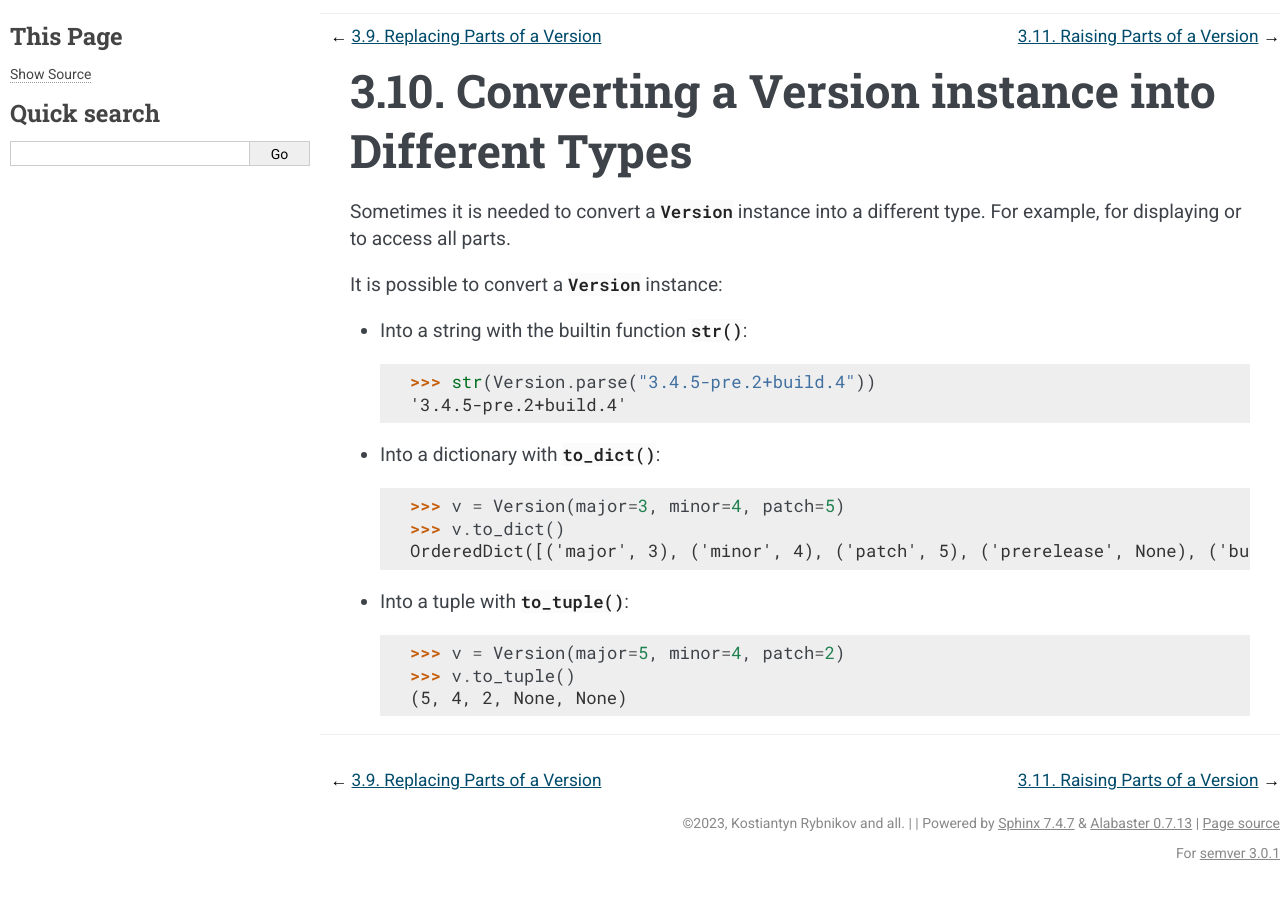
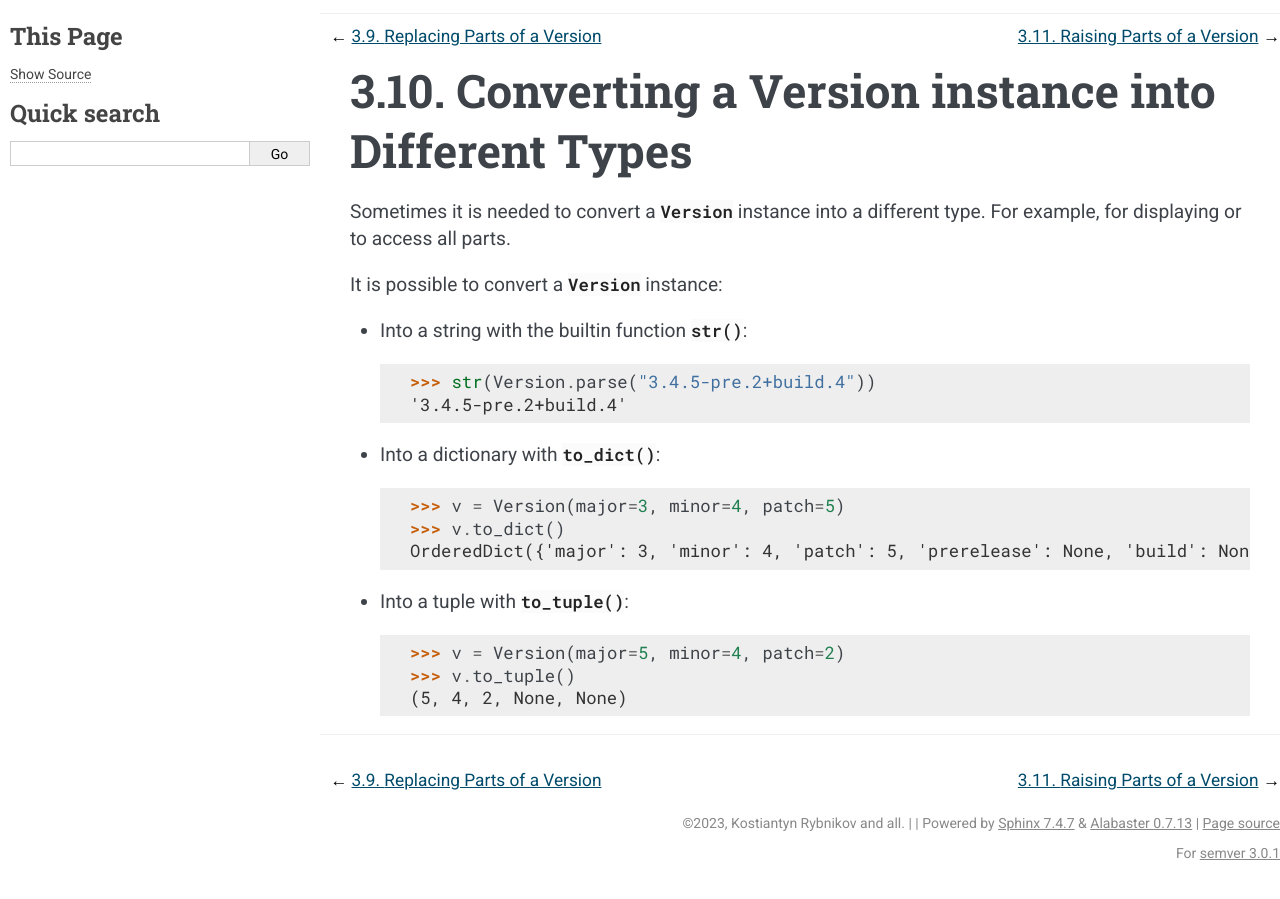
Before and after one commit to python-semver/python-semver, a Sphinx documentation site: the page built from docs/usage/convert-version-into-different-types.rst, in a window 1280 px wide. Built offline with Sphinx 7.4.7, drawn with Linux system fonts in a browser that asks for light colours.

Commit message:
Update doc string for python 3.12

```diff
--- a/docs/usage/convert-version-into-different-types.rst
+++ b/docs/usage/convert-version-into-different-types.rst
@@ -17,7 +17,7 @@ It is possible to convert a :class:`~semver.version.Version` instance:
 
     >>> v = Version(major=3, minor=4, patch=5)
     >>> v.to_dict()
-    OrderedDict([('major', 3), ('minor', 4), ('patch', 5), ('prerelease', None), ('build', None)])
+    OrderedDict({'major': 3, 'minor': 4, 'patch': 5, 'prerelease': None, 'build': None})
 
 * Into a tuple with :meth:`~semver.version.Version.to_tuple`::
 
--- a/docs/usage/create-a-version.rst
+++ b/docs/usage/create-a-version.rst
@@ -90,7 +90,7 @@ Depending on your use case, the following methods are available:
   To access individual parts, you can use the function :func:`semver.parse`::
 
     >>> semver.parse("3.4.5-pre.2+build.4")
-    OrderedDict([('major', 3), ('minor', 4), ('patch', 5), ('prerelease', 'pre.2'), ('build', 'build.4')])
+    OrderedDict({'major': 3, 'minor': 4, 'patch': 5, 'prerelease': 'pre.2', 'build': 'build.4'})
 
   If you pass an invalid version string you will get a :py:exc:`ValueError`::
 
--- a/src/semver/version.py
+++ b/src/semver/version.py
@@ -228,8 +228,7 @@ class Version:
           ``patch``, ``prerelease``, and ``build``.
 
         >>> semver.Version(3, 2, 1).to_dict()
-        OrderedDict([('major', 3), ('minor', 2), ('patch', 1), \
-('prerelease', None), ('build', None)])
+        OrderedDict({'major': 3, 'minor': 4, 'patch': 5, 'prerelease': None, 'build': None})
         """
         return collections.OrderedDict(
             (
```
